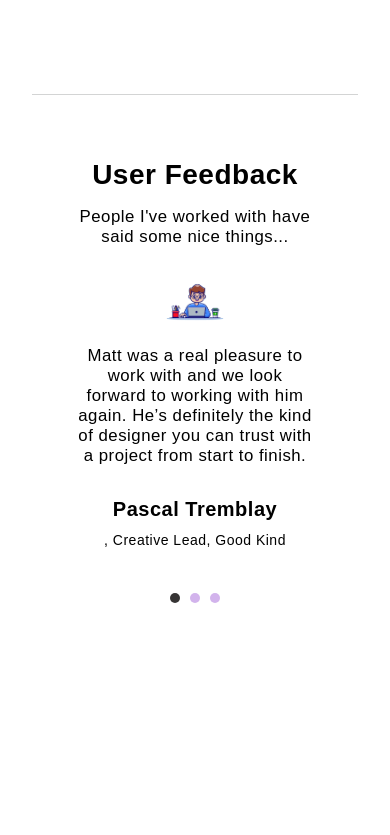
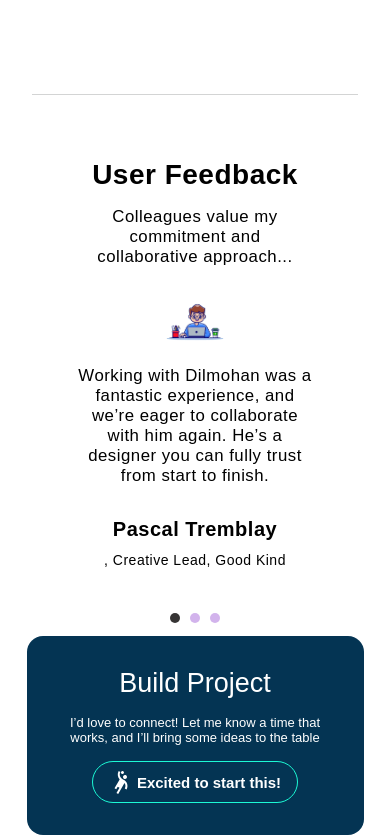
Before and after one commit to dilmohankumar/personal-portfolio, a React (Create React App) app: page / in a window 390 px wide. Shown: the part 9042-9877 px from the top of the page. Before the commit the page ends 9658 px from the top, so only its background shows below. Built offline with nearby package versions, Linux system fonts and the light colour scheme; a web font is replaced by a local one.

Commit message:
project-banner-completed

```diff
--- a/src/pages/Home/Home.css
+++ b/src/pages/Home/Home.css
@@ -474,3 +474,48 @@ p {
   font-weight: 600;
   font-size: 23px !important;
 }
+.project-container {
+  display: flex;
+  justify-content: center;
+  font-family: sans-serif;
+}
+.child-banner {
+  width: 70%;
+  display: flex;
+  flex-direction: row;
+  text-align: center;
+  align-items: center;
+  justify-content: center;
+  background-color: #043453;
+  color: white;
+  border-radius: 1rem;
+  padding: 2rem;
+  padding-left: 7rem;
+  padding-right: 7rem;
+  gap: 3rem;
+}
+.project-link {
+  display: flex;
+  gap: 4px;
+  align-items: center;
+  border: 1px solid rgb(28, 249, 212);
+  border-radius: 2rem;
+  color: white;
+  text-decoration: none;
+  font-weight: 600;
+  padding: 0.5rem;
+  padding-left: 1rem;
+  padding-right: 1rem;
+  white-space: nowrap;
+}
+.project-link:hover {
+  color: black;
+  background-color: rgb(28, 249, 212);
+}
+.project-title {
+  white-space: nowrap;
+  font-weight: 500;
+}
+.child-banner p{
+  font-size: 13px;
+}
--- a/src/pages/Home/Home.js
+++ b/src/pages/Home/Home.js
@@ -17,28 +17,29 @@ import PauseCircleOutlineIcon from "@mui/icons-material/PauseCircleOutline";
 import HandshakeIcon from "@mui/icons-material/Handshake";
 import { Link } from "react-router-dom";
 import ChatIcon from "@mui/icons-material/Chat";
+import SportsHandballIcon from "@mui/icons-material/SportsHandball";
 const Home = () => {
   const slides = [
     {
-      text: "Matt was a real pleasure to work with and we look forward to working with him again. He’s definitely the kind of designer you can trust with a project from start to finish.",
+      text: "Working with Dilmohan was a fantastic experience, and we’re eager to collaborate with him again. He’s a designer you can fully trust from start to finish.",
       name: "Pascal Tremblay",
       title: "Creative Lead",
       company: "Good Kind",
       image: Developer,
     },
     {
-      text: "Matt’s technical and design skills are exceptional. He always finds a way to deliver above expectations and on time.",
+      text: "Dilmohan’s technical and design skills are outstanding. He consistently delivers beyond expectations and always on schedule.",
       name: "Developer Team",
       title: "Tech Co.",
-      company: "fsdf",
-      image: amazon,
+      company: "Amazon",
+      image: Developer,
     },
     {
-      text: "Matt brought incredible creativity and clarity to our brand refresh. His work helped us connect with our audience in new ways.",
+      text: "Dilmohan infused creativity and clarity into our brand refresh. His work allowed us to engage with our audience in impactful new ways.",
       name: "Marketing Director",
       title: "Shoolay Inc.",
-      company: "fsdfs",
-      image: shoolay,
+      company: "Shoolay",
+      image: Developer,
     },
   ];
   const [currentIndex, setCurrentIndex] = useState(0);
@@ -441,7 +442,7 @@ const Home = () => {
       <div className="slider">
         <div className="childslider">
           <h1>User Feedback</h1>
-          <p>People I've worked with have said some nice things...</p>
+          <p>Colleagues value my commitment and collaborative approach...</p>
           <div className="slide">
             <img
               src={slides[currentIndex].image}
@@ -474,6 +475,21 @@ const Home = () => {
         </div>
       </div>
       {/* -------Testimonials-end------- */}
+      {/* ------start-project-banner-start----- */}
+      <div className="project-container">
+        <div className="child-banner">
+          <h1 className="project-title">Build Project</h1>
+          <p className="project-description">
+            I’d love to connect! Let me know a time that works, and I’ll bring
+            some ideas to the table
+          </p>
+          <Link to="/" className="project-link">
+            <SportsHandballIcon />
+            Excited to start this!
+          </Link>
+        </div>
+      </div>
+      {/* ------start-project-banner-end----- */}
     </div>
   );
 };
--- a/src/pages/Home/responsive.css
+++ b/src/pages/Home/responsive.css
@@ -194,7 +194,43 @@
   .slider {
     font-size: 14px;
   }
-  .authorname{
+  .authorname {
     font-size: 20px !important;
   }
 }
+@media (max-width: 1045px) {
+  .project-title {
+    font-size: 27px;
+  }
+  .project-link {
+    font-size: 15px;
+  }
+  .child-banner {
+    gap: 1rem;
+  }
+}
+@media (max-width: 752px) {
+  .child-banner {
+    display: flex;
+    flex-direction: column;
+    padding-left: 4rem;
+    padding-right: 4rem;
+  }
+}
+@media (max-width: 890px) {
+  .child-banner {
+    padding-left: 4rem;
+    padding-right: 4rem;
+  }
+}
+@media (max-width: 500px) {
+  .child-banner {
+    padding-left: 3rem;
+    padding-right: 3rem;
+  }
+}
+@media (max-width: 432px) {
+  .child-banner {
+    padding: 2rem;
+  }
+}
```
